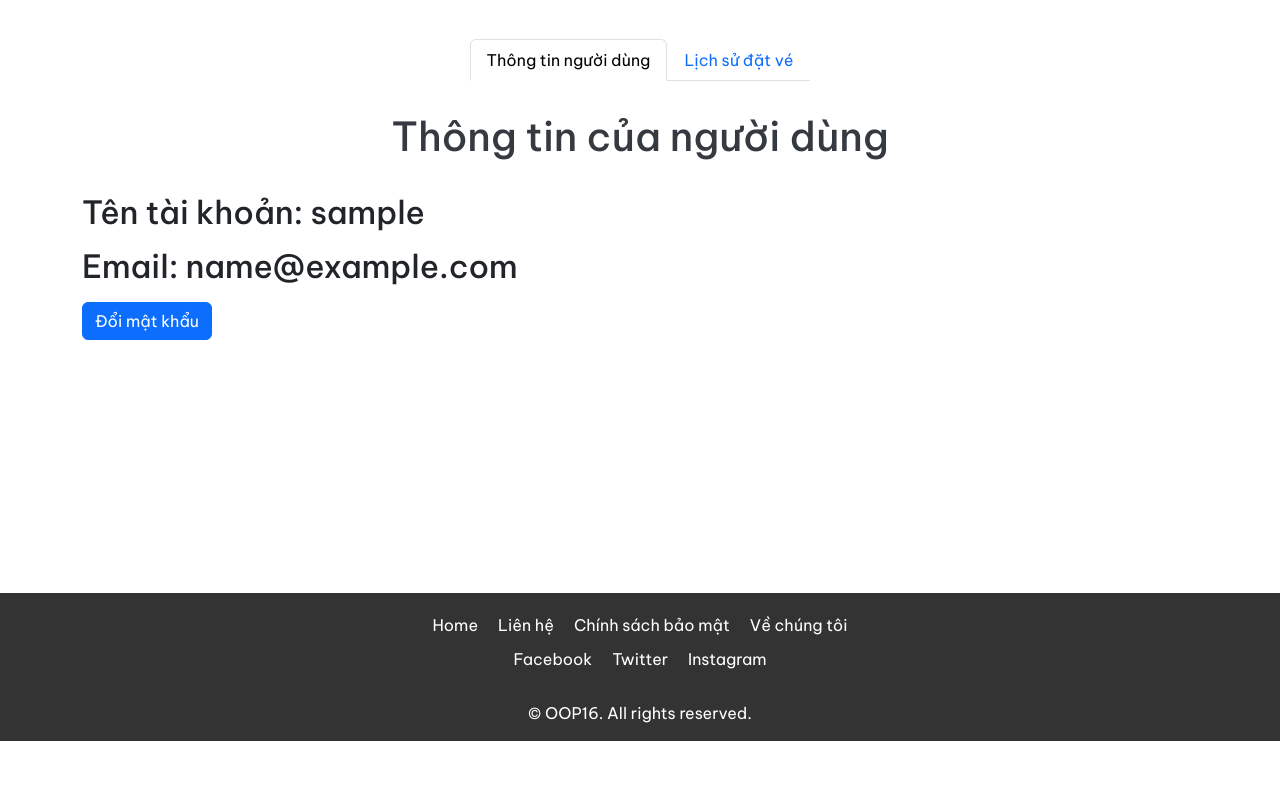
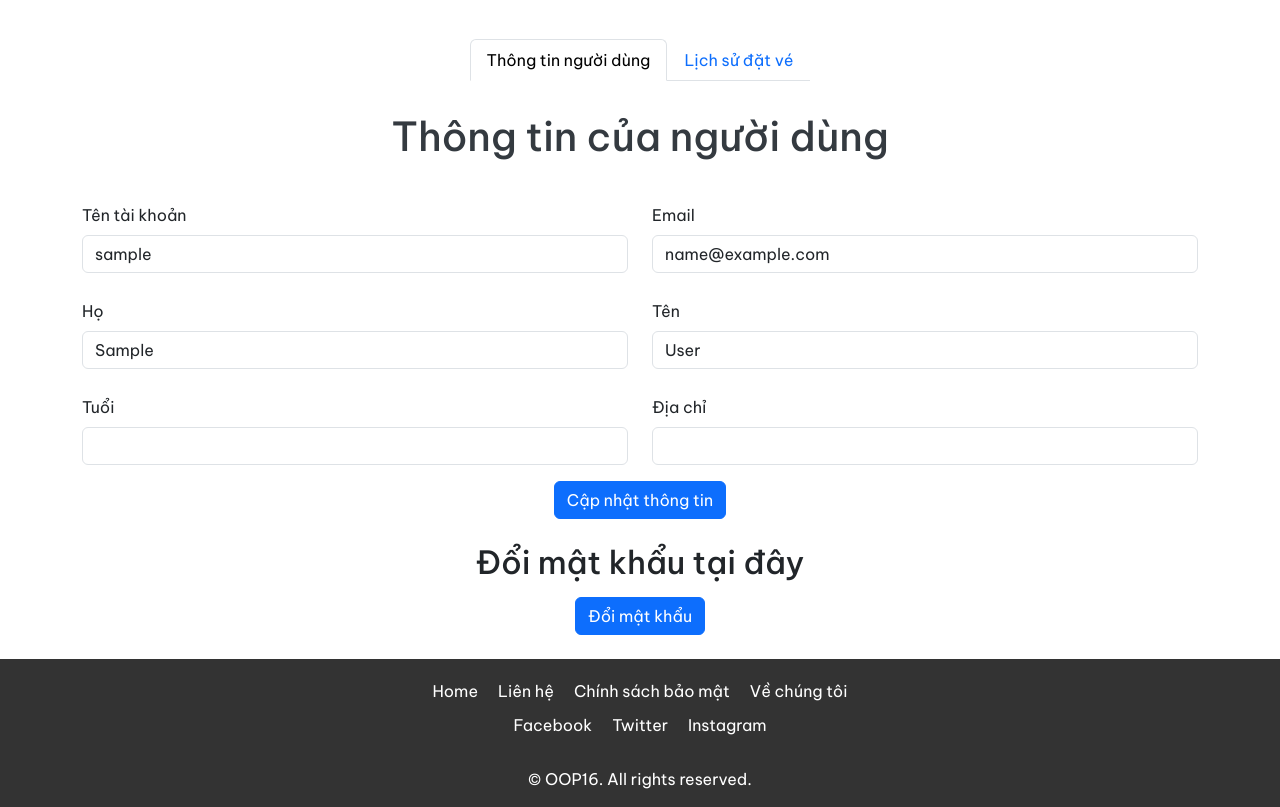
Before and after one commit to hoangpc0112/movie-ticket-booking, a Spring Boot app: page /profile in a window 1280 px wide. Shown: the part 59-866 px from the top of the page. Before the commit the page ends 800 px from the top, so only its background shows below. Run offline with Spring Boot 4, Linux system fonts and the light colour scheme; the visitor is signed in with stand-in values (Sample User, id 1); data that the repository does not hold is empty; some of the project's set-up classes (security, data sources, template engines, error pages and the like) are left out, and stand-ins take their place; some libraries are stand-ins or nearby versions; some web fonts are replaced.

Commit message:
Thêm cập nhật thông tin người dùng trong profile.

```diff
--- a/src/main/java/com/example/theater/controllers/AccountController.java
+++ b/src/main/java/com/example/theater/controllers/AccountController.java
@@ -124,13 +124,14 @@ public class AccountController {
     }
 
     @GetMapping ("/profile")
-    public String profile (Model model, @RequestParam (value = "successChangePassword", required = false, defaultValue = "false") String successChangePassword, @RequestParam (value = "cancelTicket", required = false, defaultValue = "false") String cancelTicket, @RequestParam (name = "expiredTicket", required = false) String expiredTicket) {
+    public String profile (Model model, @RequestParam (value = "successChangePassword", required = false, defaultValue = "false") String successChangePassword, @RequestParam (value = "cancelTicket", required = false, defaultValue = "false") String cancelTicket, @RequestParam (name = "expiredTicket", required = false) String expiredTicket, @RequestParam (name = "updateProfile", required = false) String updateProfile) {
         String currentUser = SecurityContextHolder.getContext().getAuthentication().getName();
         model.addAttribute("orderHistory", billRepository.findByUser(currentUser));
         model.addAttribute("user", userRepo.findByUsername(currentUser));
         model.addAttribute("successChangePassword", successChangePassword);
         model.addAttribute("cancelTicket", cancelTicket);
         model.addAttribute("expiredTicket", expiredTicket);
+        model.addAttribute("updateProfile", updateProfile);
         return "profile";
     }
 
@@ -214,4 +215,15 @@ public class AccountController {
     public String userManual () {
         return "user-manual";
     }
+
+    @PostMapping ("/update-profile")
+    public String updateProfile (@RequestParam (value = "firstName", required = false) String firstName, @RequestParam (value = "lastName", required = false) String lastName, @RequestParam (value = "age", required = false) String age, @RequestParam (value = "address", required = false) String address, Model model) {
+        AppUser user = userRepo.findByUsername(SecurityContextHolder.getContext().getAuthentication().getName());
+        user.setFirstName(firstName);
+        user.setLastName(lastName);
+        user.setAge(age);
+        user.setAddress(address);
+        userRepo.save(user);
+        return "redirect:/profile?updateProfile=true";
+    }
 }
--- a/src/main/resources/templates/profile.html
+++ b/src/main/resources/templates/profile.html
@@ -1,5 +1,6 @@
-<!doctypehtml>
+<!doctype html>
 <html lang = "en" xmlns:th = "https://www.thymeleaf.org">
+    <head>
         <meta charset = "utf-8">
         <meta content = "width=device-width,initial-scale=1" name = "viewport">
         <title>Hồ sơ</title>
@@ -10,14 +11,18 @@
         <link crossorigin = "anonymous" href = "https://cdn.jsdelivr.net/npm/bootstrap@5.3.3/dist/css/bootstrap.min.css" integrity = "sha384-QWTKZyjpPEjISv5WaRU9OFeRpok6YctnYmDr5pNlyT2bRjXh0JMhjY6hW+ALEwIH" rel = "stylesheet">
         <link rel = "stylesheet" th:href = "@{/css/common/styles.css}">
         <link rel = "stylesheet" th:href = "@{/css/profile.css}">
+    </head>
+    <body>
         <header th:replace = "~{common/header :: header}"></header>
         <div class = "container mt-5">
             <div class = "d-flex justify-content-center">
                 <ul class = "nav nav-tabs" id = "tab" role = "tablist">
                     <li class = "nav-item" role = "presentation">
-                    <button aria-controls = "change-password" aria-selected = "true" class = "active nav-link" data-bs-target = "#change-password" data-bs-toggle = "tab" id = "change-password-tab" role = "tab" type = "button">Thông tin người dùng</button>
+                        <button aria-controls = "user-info" aria-selected = "true" class = "active nav-link" data-bs-target = "#user-info" data-bs-toggle = "tab" id = "user-info-tab" role = "tab" type = "button">Thông tin người dùng</button>
+                    </li>
                     <li class = "nav-item" role = "presentation">
                         <button aria-controls = "order-history" aria-selected = "false" class = "nav-link" data-bs-target = "#order-history" data-bs-toggle = "tab" id = "order-history-tab" role = "tab" type = "button">Lịch sử đặt vé</button>
+                    </li>
                 </ul>
             </div>
             <div class = "fade show alert alert-dismissible text-center alert-success" role = "alert" th:if = "${successChangePassword}">
@@ -32,26 +37,68 @@
                 <strong class = "fs-5 fs-lg-3 fs-md-4">Không thể huỷ vé do đã qua thời gian chiếu.</strong>
                 <button aria-label = "Close" class = "btn-close" data-bs-dismiss = "alert" type = "button"></button>
             </div>
+            <div class = "fade show alert alert-dismissible text-center alert-success" role = "alert" th:if = "${updateProfile}">
+                <strong class = "fs-5 fs-lg-3 fs-md-4">Cập nhật thông tin người dùng thành công.</strong>
+                <button aria-label = "Close" class = "btn-close" data-bs-dismiss = "alert" type = "button"></button>
+            </div>
             <div class = "tab-content" id = "tabContent">
-            <div aria-labelledby = "change-password-tab" class = "fade show active tab-pane" id = "change-password" role = "tabpanel">
+                <div aria-labelledby = "user-info-tab" class = "fade show active tab-pane" id = "user-info" role = "tabpanel">
                     <div class = "profile-header"><h1>Thông tin của người dùng</h1></div>
-                <div class = "mb-3"><h2>Tên tài khoản: [[${user.username}]]</h2></div>
-                <div class = "mb-3"><h2>Email: [[${user.email}]]</h2></div>
+                    <form method = "post" th:action = "@{/update-profile}">
+                        <div class = "row mb-3">
+                            <div class = "col-md-6" style = "padding-top: 10px">
+                                <label class = "form-label" for = "username">Tên tài khoản</label>
+                                <input class = "form-control" id = "username" name = "username" readonly th:value = "${user.username}" type = "text">
+                            </div>
+                            <div class = "col-md-6" style = "padding-top: 10px">
+                                <label class = "form-label" for = "email">Email</label>
+                                <input class = "form-control" id = "email" name = "email" th:value = "${user.email}" type = "email">
+                            </div>
+                        </div>
+                        <div class = "row mb-3">
+                            <div class = "col-md-6" style = "padding-top: 10px">
+                                <label class = "form-label" for = "firstName">Họ</label>
+                                <input class = "form-control" id = "firstName" name = "firstName" th:value = "${user.firstName}" type = "text">
+                            </div>
+                            <div class = "col-md-6" style = "padding-top: 10px">
+                                <label class = "form-label" for = "lastName">Tên</label>
+                                <input class = "form-control" id = "lastName" name = "lastName" th:value = "${user.lastName}" type = "text">
+                            </div>
+                        </div>
+                        <div class = "row mb-3">
+                            <div class = "col-md-6" style = "padding-top: 10px">
+                                <label class = "form-label" for = "age">Tuổi</label>
+                                <input class = "form-control" id = "age" name = "age" th:value = "${user.age}" type = "number">
+                            </div>
+                            <div class = "col-md-6" style = "padding-top: 10px">
+                                <label class = "form-label" for = "address">Địa chỉ</label>
+                                <input class = "form-control" id = "address" name = "address" th:value = "${user.address}" type = "text">
+                            </div>
+                        </div>
+                        <div class = "d-flex justify-content-center">
+                            <button class = "btn btn-primary" type = "submit">Cập nhật thông tin</button>
+                        </div>
+                    </form>
+                    <br>
+                    <h2 class = "text-center">Đổi mật khẩu tại đây</h2>
+                    <div class = "d-flex justify-content-center mt-3">
                         <form method = "post" th:action = "@{/forgot-password}">
                             <input name = "email" th:value = "${user.email}" type = "hidden">
                             <button class = "btn btn-primary" type = "submit">Đổi mật khẩu</button>
                         </form>
                     </div>
+                    <br>
+                </div>
                 <div aria-labelledby = "order-history-tab" class = "fade tab-pane" id = "order-history" role = "tabpanel">
                     <div class = "profile-header"><h1>Lịch sử đặt vé</h1></div>
                     <div th:each = "bill : ${orderHistory}">
-                    <div class = "card" style = "margin-bottom:2%;border:1px solid #696969" th:if = "${!bill.tickets.isEmpty()}">
+                        <div class = "card mb-3" style = "border:1px solid #696969" th:if = "${!bill.tickets.isEmpty()}">
                             <div class = "card-header" th:attr = "id='heading-' + ${bill.id}">
                                 <h2 class = "mb-0">
-                                <button class = "btn btn-link" data-bs-toggle = "collapse" style = text-decoration:none th:attr = "data-bs-target='#collapse-' + ${bill.id}, aria-controls='collapse-' + ${bill.id}" type = "button">
-                                    <span class = "fs-4"><strong style = color:#4caf50>Thời gian:</strong> [[${bill.dateCreated}]]</span>
-                                    <strong style = color:#4caf50>Tên phim:</strong> [[${bill.tickets[0].movieTitle}]] -
-                                    <strong style = color:#4caf50>Tổng tiền:</strong> [[${bill.totalPrice}]].000 VNĐ
+                                    <button class = "btn btn-link" data-bs-toggle = "collapse" style = "text-decoration:none" th:attr = "data-bs-target='#collapse-' + ${bill.id}, aria-controls='collapse-' + ${bill.id}" type = "button">
+                                        <span class = "fs-4"><strong style = "color:#4caf50">Thời gian:</strong> [[${bill.dateCreated}]]</span>
+                                        <strong style = "color:#4caf50">Tên phim:</strong> [[${bill.tickets[0].movieTitle}]] -
+                                        <strong style = "color:#4caf50">Tổng tiền:</strong> [[${bill.totalPrice}]].000 VNĐ
                                     </button>
                                 </h2>
                             </div>
@@ -60,33 +107,42 @@
                                     <table class = "table table-striped">
                                         <thead>
                                         <tr>
-                                        <th>Tên phim
-                                        <th>Ghế
-                                        <th>Giờ chiếu
-                                        <th>Ngày chiếu
-                                        <th>Huỷ vé
+                                            <th>Tên phim</th>
+                                            <th>Ghế</th>
+                                            <th>Giờ chiếu</th>
+                                            <th>Ngày chiếu</th>
+                                            <th>Huỷ vé</th>
+                                        </tr>
+                                        </thead>
                                         <tbody>
                                         <tr th:each = "ticket : ${bill.tickets}">
-                                        <td th:text = "${ticket.movieTitle}">
-                                        <td th:text = "${ticket.seatLabel}">
-                                        <td th:text = "${ticket.time}">
-                                        <td th:text = "${ticket.date}">
+                                            <td th:text = "${ticket.movieTitle}"></td>
+                                            <td th:text = "${ticket.seatLabel}"></td>
+                                            <td th:text = "${ticket.time}"></td>
+                                            <td th:text = "${ticket.date}"></td>
                                             <td>
                                                 <form method = "post" th:action = "@{/cancel-ticket}">
                                                     <input name = "seatId" th:value = "${ticket.id}" type = "hidden">
                                                     <button class = "btn btn-primary" type = "submit">Huỷ vé</button>
                                                 </form>
+                                            </td>
+                                        </tr>
+                                        </tbody>
                                     </table>
                                     <br th:if = "${!bill.foods.isEmpty()}">
-                                <table class = "table table-striped" style = display:inline-table th:if = "${!bill.foods.isEmpty()}">
+                                    <table class = "table table-striped" style = "display:inline-table" th:if = "${!bill.foods.isEmpty()}">
                                         <thead>
                                         <tr>
-                                        <th>Tên đồ ăn
-                                        <th>Số lượng
+                                            <th>Tên đồ ăn</th>
+                                            <th>Số lượng</th>
+                                        </tr>
+                                        </thead>
                                         <tbody>
                                         <tr th:each = "food : ${bill.foods.entrySet()}">
-                                        <td th:text = "${food.key}">
-                                        <td th:text = "${food.value}">
+                                            <td th:text = "${food.key}"></td>
+                                            <td th:text = "${food.value}"></td>
+                                        </tr>
+                                        </tbody>
                                     </table>
                                 </div>
                             </div>
@@ -95,6 +151,7 @@
                 </div>
             </div>
         </div>
-    <br>
         <footer th:replace = "~{common/footer :: footer}"></footer>
         <script crossorigin = "anonymous" integrity = "sha384-YvpcrYf0tY3lHB60NNkmXc5s9fDVZLESaAA55NDzOxhy9GkcIdslK1eN7N6jIeHz" src = "https://cdn.jsdelivr.net/npm/bootstrap@5.3.3/dist/js/bootstrap.bundle.min.js"></script>
+    </body>
+</html>
```
Also changed, not shown: src/main/java/com/example/theater/entities/AppUser.java (+12 -0 lines). Lines whose indentation alone changed are shown as unchanged.
